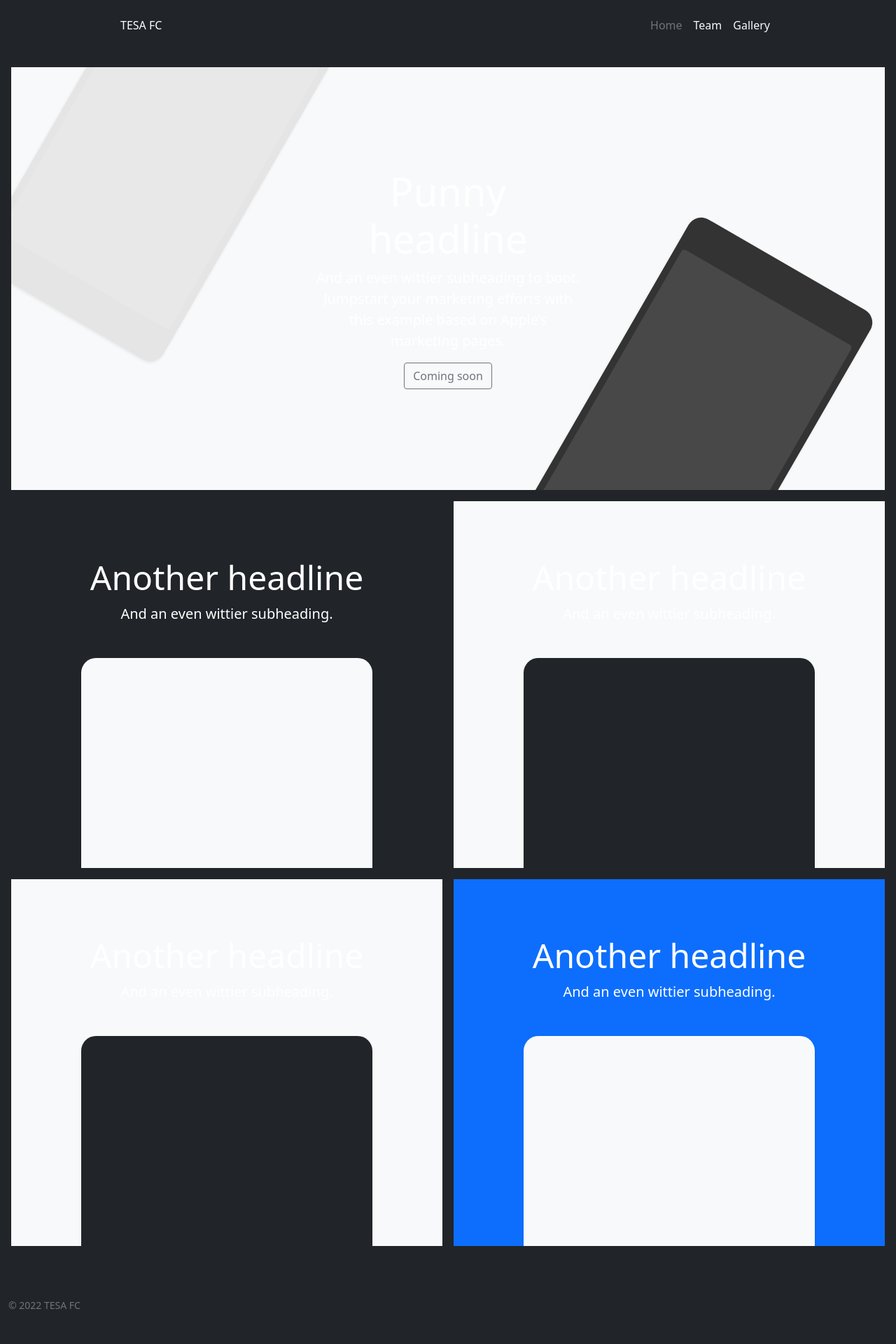
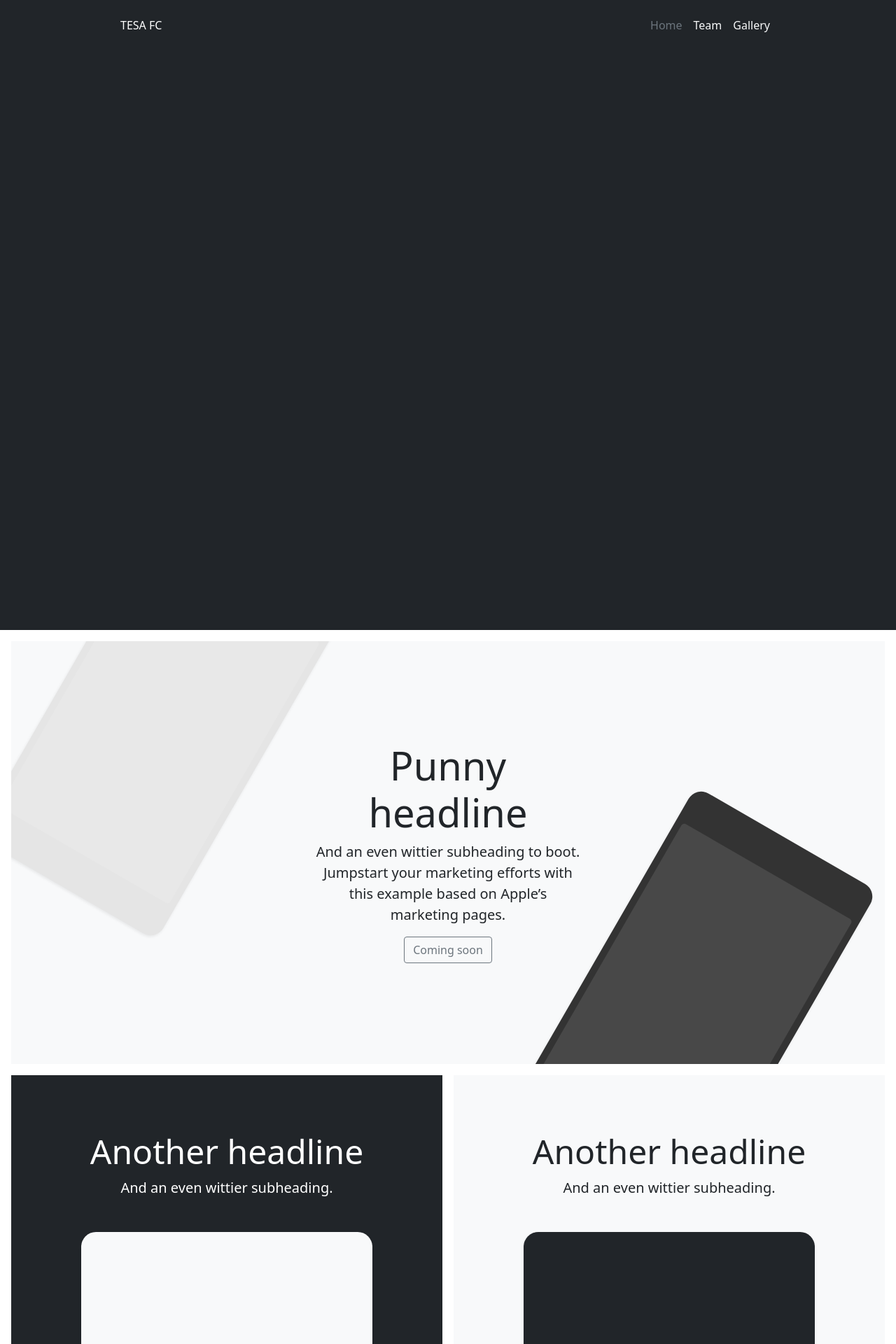
Before and after one commit to tesafc/www2, a Jekyll site: the page built from index.html, in a window 1280 px wide. Shown: the top 1920 px of the page at 70% size. Built offline with Jekyll 4.4.1, drawn with Linux system fonts in a browser that asks for light colours.

Commit message:
Update default.html

```diff
--- a/_layouts/default.html
+++ b/_layouts/default.html
@@ -15,8 +15,8 @@
     <link href="https://cdn.jsdelivr.net/npm/bootstrap@5.1.3/dist/css/bootstrap.min.css" rel="stylesheet" integrity="sha384-1BmE4kWBq78iYhFldvKuhfTAU6auU8tT94WrHftjDbrCEXSU1oBoqyl2QvZ6jIW3" crossorigin="anonymous">
     <link rel="stylesheet" href="{{ 'assets/stylesheet.css' | relative_url }}">
   </head>
-  <body class="h-100">
-    <div class="h-75 text-white bg-dark">
+  <body>
+    <div class="vh-100 text-white bg-dark">
       <div class="container">
         <header class="d-flex flex-wrap align-items-center justify-content-center justify-content-md-between py-3 mb-4">
           <a href="/" class="d-flex align-items-center col-md-3 mb-2 mb-md-0 text-white text-decoration-none">{{ site.title }}</a>
@@ -27,7 +27,7 @@
             <a {% if currentPage == '/gallery/' %} class="nav-link px-2 link-secondary" {% else %} class="nav-link px-2 link-light" {% endif %} href="{{ 'gallery' | relative_url }}">Gallery</a>
           </nav>
         </header>
-      </header>
+      </div>
     </div>
     <main>
       {{ content }}
```
